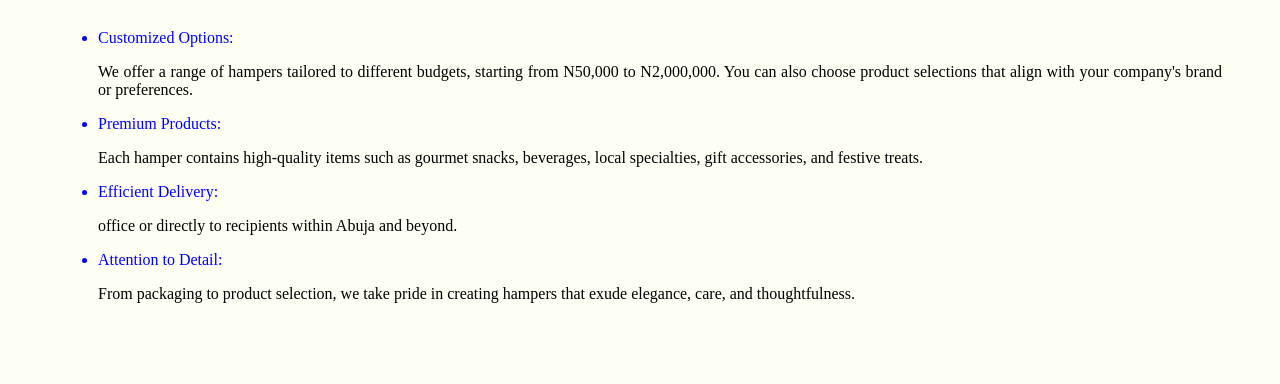
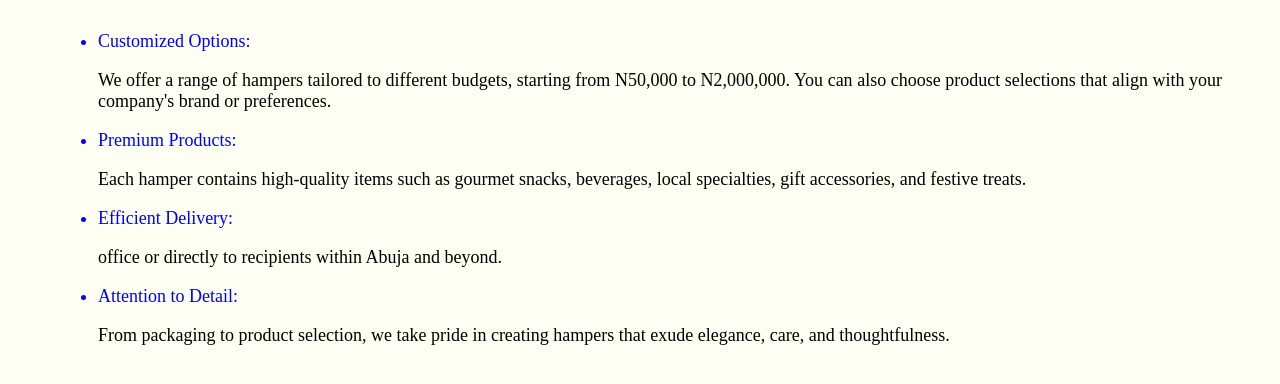
Before and after one commit to Versh07/Lovestory_Surprises, a plain HTML site: page why.html in a window 1280 px wide. Drawn offline with Linux system fonts and the light colour scheme.

Commit message:
Update why.html

```diff
--- a/why.html
+++ b/why.html
@@ -7,7 +7,8 @@
 </head>
 <style>
     * {
-        background-color:rgb(254, 255, 243)
+        background-color:rgb(254, 255, 243);
+        font-size: large;
     }
 
     .color {
```
